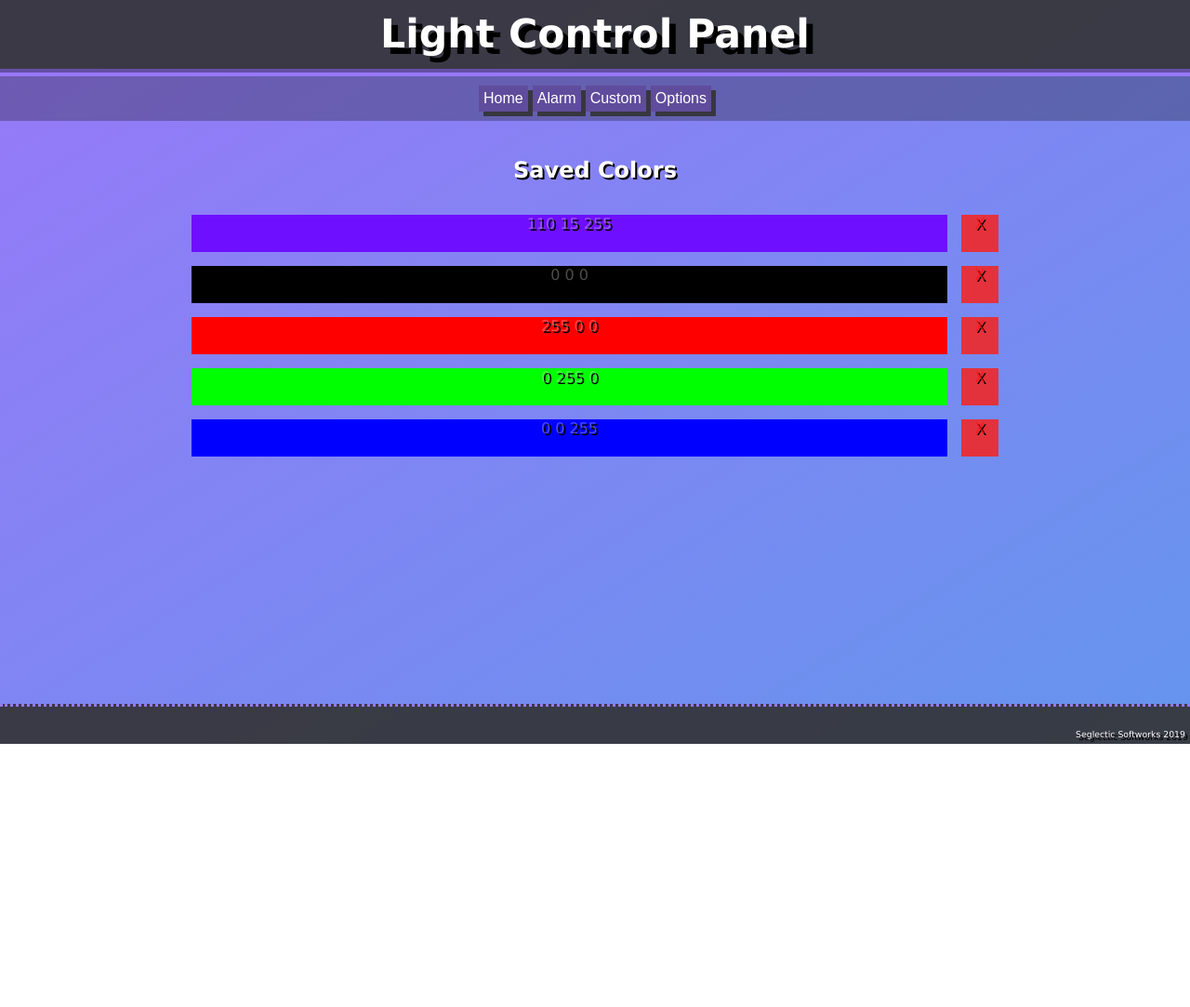
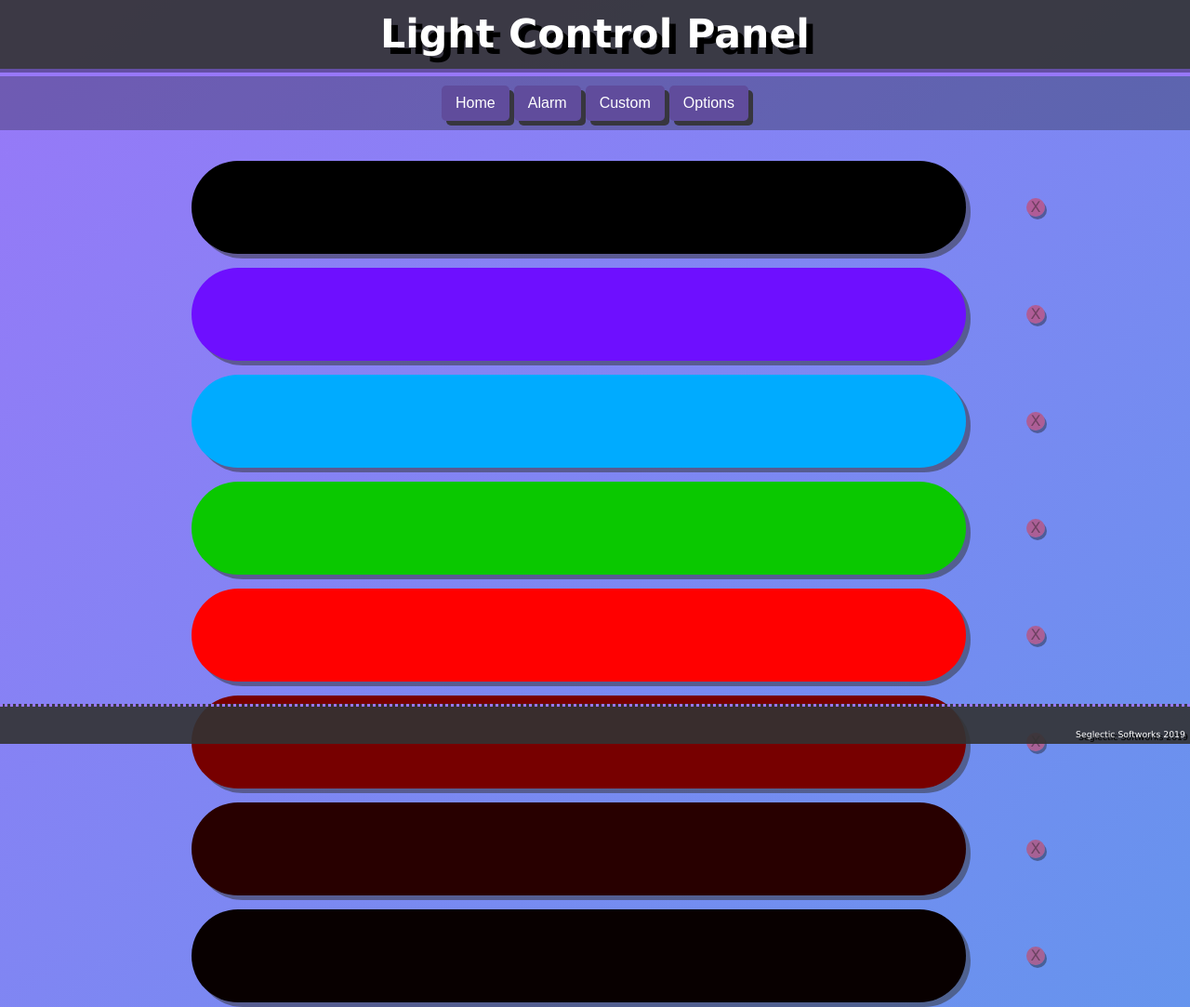
Before and after one commit to Seglectic/segRGB, a plain HTML site: page data/index.html in a window 1280 px wide. Shown: the top 1083 px of the page at 93% size. Before the commit the page ends 800 px from the top, so only its background shows below. Drawn offline with Linux system fonts and the light colour scheme.

Commit message:
Prettier Display

```diff
--- a/data/index.html
+++ b/data/index.html
@@ -26,12 +26,13 @@
 	<!-- Responsive meta tag for mobile -->
 	<meta name="viewport" content="width=device-width, initial-scale=1.0">
 
-	<title>segSoft RGB</title>
+	<title>Light Control Panel</title>
 </head>
 
 
 
 <body>
+	<div id= segHeader>
 		<header>Light Control Panel</header>
 
 		<div id="menuPanel">
@@ -39,13 +40,16 @@
 				<button onclick= "$('#savedColors').fadeOut(500);$('#alarmPanel').delay(500).fadeIn(200)" > Alarm </button>
 				<button onclick= "window.location.href = 'customColor/' " > Custom   </button>
 				<button onclick= "window.location.href = '/options/'"> Options </button>
-
+		</div>
 	</div>
 
+	<!-- This full-bg div blinks the color set for visual feedback -->
+	<div id=bgFlair></div>
 
 	<div id= savedColors>
 		<br>
-		<h2>Saved Colors</h2>
+		<!--  -->
+		<!-- <h2></h2> -->
 		<div id=colorList> Save data not loaded </div>
 		<br>
 		<br>
@@ -77,18 +81,35 @@
 		console.log("Seglectic Softworks 2019");
 
 
+		// Slide in all the divs
+		$(document).ready(()=>{
+			$("#segHeader").slideDown("FAST")
+			$('#menuPanel').delay(300).slideDown(500);
+			$("#footer").delay(300).slideDown(500);
+			$("#bgFlair").delay(1000).fadeIn(300).fadeOut(600);
+			$("#savedColors").delay(400).slideDown(800)
+			$("#deleteButton").fadeIn();
+		});
+
+
 		//Sends request to set light strip to color
 		function sendColor(r,g,b){
+			document.getElementById("bgFlair").style.backgroundColor = `rgba(${r},${g},${b},1)`
+			r = Math.round((r/255)*1024);
+			g = Math.round((g/255)*1024);
+			b = Math.round((b/255)*1024);
 			var sendURL = "/set?r="+r+"&g="+g+"&b="+b;
 			var sendGet = new XMLHttpRequest();
 			sendGet.open("GET",sendURL);
 			sendGet.send();
+			// Blink background
+			$("#bgFlair").fadeIn(300).fadeOut(500);
+
 			console.log("Sending Request for "+r+ " " +g+ " " +b);
-
-
 		}
 
-        function loadColors(get){   											 	//Loads list of custom colors saved to chip
+		//Loads list of custom colors saved to chip
+        function loadColors(get){
 			var loadRequest = new XMLHttpRequest();
 			loadRequest.open("GET", '/savedColors.txt');
 			loadRequest.send();
@@ -98,7 +119,7 @@
 
 					var colors = loadRequest.responseText.split("\n");												//Split() color into array of entries
 
-					// var colors = ['255 20 100','0 255 0','0 255 0','0 255 0'];
+					// var colors = ['255 20 100','0 255 0','80 100 200','0 0 255','120 10 120','120 10 120','120 10 120','120 10 120','120 10 120'];
 
 					//Sets Data DIV to contents of save Data
 					var colorList = document.getElementById("colorList");											//Get area on page to print data
@@ -109,14 +130,12 @@
 					colorTable.id = "colorTable";
 					colorList.appendChild(colorTable);
 
-
 					for (let i = 0; i < colors.length; i++) {														// Loop the entries and write them to the page
 
 						if(colors[i]==""){continue;}																//Skip if entry is empty
 						var colorRow = document.createElement('TR'); 												//Create horizontal row to contain buttons
-
 						/*
-						* 			Create color button
+									Create color button
 						*/
 						var buttonCell = document.createElement('TD'); 												// Cell to contain the button on table
 						let color = colors[i];
@@ -128,10 +147,8 @@
 						colorButton.style.backgroundColor = "rgb("+color[0]+","+color[1]+","+color[2]+")";			// Set background of button
 						buttonCell.appendChild(colorButton);														// Put button in table row
 						colorRow.appendChild(buttonCell);															// Put Table Row in Table
-
-
 						/*
-						* 			Delete Button to remove Color
+									Create delete button
 						*/
 						var delCell = document.createElement('TD'); 												// Cell to contain the button on table
 						var delButton = document.createElement("DIV");												// Create button element
@@ -141,18 +158,15 @@
 						var delButtonClick = function(){
 							var deleteID = this.id;
 							var table = document.getElementById("colorTable");
-							// table.deleteRow(deleteID);
-							table.childNodes[deleteID].innerHTML=""						//Removes row contents											// Sets innerHTML to null so to preserve cell IDs @-@
-							var newData = "";											//New Data for server
-							for(var i=0;i<table.childNodes.length;i++){					//Builds new data from table
+							table.childNodes[deleteID].innerHTML=""												// Sets innerHTML to null so to preserve cell IDs
+							var newData = "";																	// New Data for server
+							for(var i=0;i<table.childNodes.length;i++){											// Builds color data from table to send
 								cContent = table.childNodes[i].textContent.split("X")[0];
 								if(cContent){newData+=cContent+"|";}
 							}
-							console.log(newData)
 							var loadRequest = new XMLHttpRequest();													// Send GET to delete entry # from file
 							loadRequest.open("GET", '/colorData?data='+newData);
 							loadRequest.send();
-							// window.location.href = '/colorData?data='+newData;
 						}
 						delButton.onclick = delButtonClick;
 						delCell.appendChild(delButton);																//Put delbutton in table row
@@ -182,6 +196,7 @@
 <style>
 
 	/******************************  Page Header ***********************************/
+	html{  -webkit-tap-highlight-color:transparent;}
 
 	header{
 		font-size: 32pt;
@@ -199,6 +214,10 @@
 		border-width: 8px;
 	}
 
+	#segHeader{
+		display:none;
+	}
+
 	/**********************************  Body  **************************************/
 
 	body{
@@ -207,11 +226,11 @@
 		/* Gradient BG */
 		background-image: linear-gradient(to bottom right,#9878f8,CornFlowerBlue);
 		background-repeat: no-repeat;
-		background-attachment: fixed;
 		margin: 0;
 		width:100%;
 		height: 100%;
 		text-shadow:2px 2px #000000;
+		background-attachment:scroll;
 	}
 
 	/************************** Various Element Styles ******************************/
@@ -220,24 +239,69 @@
 		background-color: #604c9c;
 		border: none;
 		color: white;
-		padding: 5px 5px;
+		padding: 10px 15px;
 		text-align: center;
 		text-decoration: none;
 		display: inline-block;
 		font-size: 16px;
 		box-shadow: 5px 5px rgba(50,50,50,0.9);
+		position: relative;
+		border-radius: 5px;
 	}
 
 	button:hover {
-		background-color: #604c9c;
-		border: none;
-		color: white;
-		padding: 5px 5px;
+		left: 2px;
+		top: 3px;
+		background-color: #8e70e6;
+		box-shadow: 1px 1px rgba(50,50,50,0.9);
+	}
+
+	#colorButton{
 		text-align: center;
-		text-decoration: none;
-		display: inline-block;
-		font-size: 16px;
-		box-shadow: 2px 1px rgba(50,50,50,0.9);
+		margin:auto;
+		height:100px;
+		width:100%;
+		position:relative;
+		border-radius: 50px;
+		color:transparent;
+		text-shadow:none;
+		cursor: pointer;
+		float:left;
+		box-shadow: 5px 5px rgba(50,50,50,0.5);
+	}
+
+	#colorButton:hover{
+		left: 1px;
+		top: 1px;
+		box-shadow: 4px 4px rgba(50,50,50,0.5);
+	}
+
+	#colorButton:active{
+		left: 2px;
+		top: 5px;
+		box-shadow: 3px 0px rgba(50,50,50,0.5);
+	}
+
+
+	.deleteButton{
+		color:rgba(20,20,20,0.4);
+		background-color: rgba(255,28,14,0.4);
+		text-shadow:none;
+		position: relative;
+		left:50px;
+		text-align:center;
+		float:right;
+		height:20px;
+		width:20px;
+		border-radius: 10px;
+		float:left;
+		cursor:pointer;
+		box-shadow: 2px 3px;
+	}
+
+	.deleteButton:active{
+		top: 3px;
+		box-shadow: none;
 	}
 
     input{
@@ -263,9 +327,9 @@
 		margin:0 auto;
 		top:0;
 		left:0;
-		height:10%;
 		width:100%;
 		background-color: rgba(20,20,20,0.3);
+		display:none;
 	}
 
 	#footer{
@@ -280,6 +344,7 @@
 		border-top: 3px #9878f8;
 		border-top-style: dotted;
 		/* border-width: 4px; */
+		display:none;
 	}
 
 	/* Footer bottom-right font */
@@ -299,6 +364,18 @@
 		text-align: center;
 		left: 50%;
 		z-index:5;
+		display:none;
+	}
+
+	#bgFlair{
+		z-index: -1;
+		background-color: rgba(255,255,255,0.5);
+		display: none;
+		width:100%;
+		height:100%;
+		position: fixed;
+		top:0;
+		left:0;
 	}
 
 	table, th, td {
@@ -307,65 +384,4 @@
 		width:100%;
 	}
 
-	#colorButton{
-		text-align: center;
-		margin:auto;
-		height:40px;
-		width:100%;
-		position:relative;
-		border-radius: 0px;
-		color:rgba(255,255,255,0.3);
-		z-index: 1;
-		float:left;
-	}
-
-	#colorButton:hover{
-		text-align: center;
-		height:40px;
-		border-radius: 5px;
-	}
-
-	#colorButton:active{
-		text-align: center;
-		height:40px;
-		border-radius: 50px;
-	}
-
-	.deleteButton{
-		color:rgba(255,20,20,0.8);
-		text-align:center;
-		float:right;
-		height:40px;
-		width:40px;
-		/* border-radius: 20px; */
-		background-color: rgba(255,28,14,0.8);
-		z-index: 10;
-		float:left;
-		cursor:pointer;
-	}
-
-	.deleteButton:hover{
-		color:rgba(255,20,20,0.8);
-		text-align:center;
-		float:right;
-		height:40px;
-		width:40px;
-		border-radius: 5px;
-		background-color: rgba(255,28,14,0.8);
-		z-index: 10;
-		float:left;
-	}
-
-	.deleteButton:active{
-		color:rgba(255,20,20,0.8);
-		text-align:center;
-		float:right;
-		height:40px;
-		width:40px;
-		border-radius: 20px;
-		background-color: rgba(255,28,14,0.8);
-		z-index: 10;
-		float:left;
-	}
-
 </style>
```
Also changed, not shown: data/customColor/index.html (+1 -5 lines), data/savedColors.txt. Lines whose indentation alone changed are shown as unchanged.
